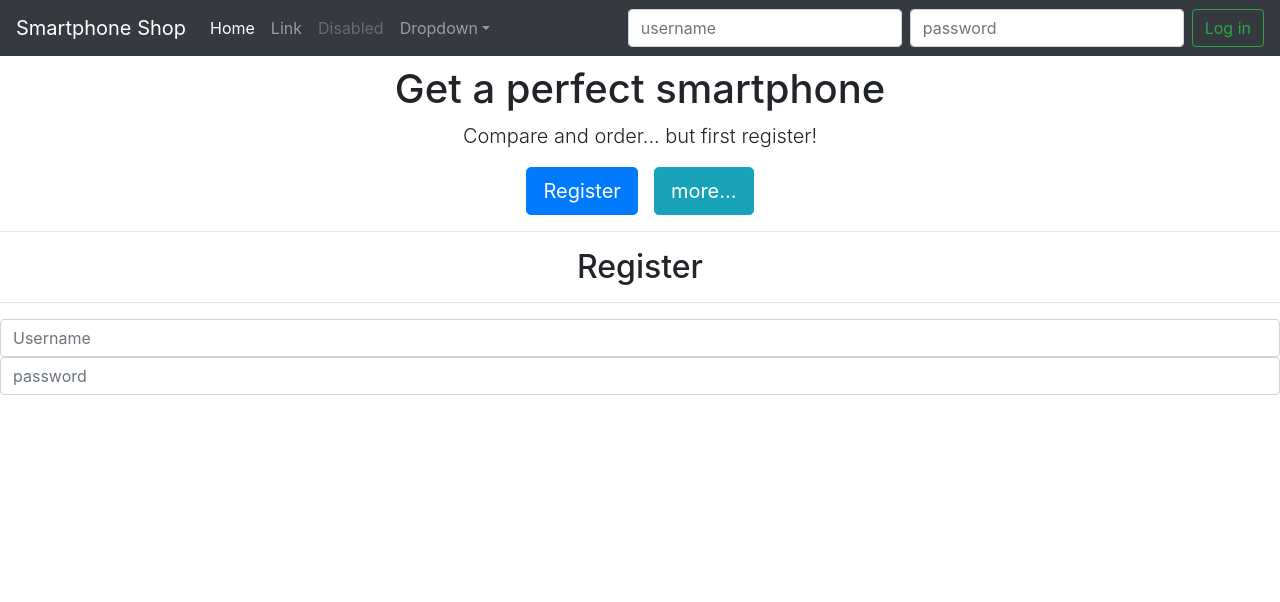
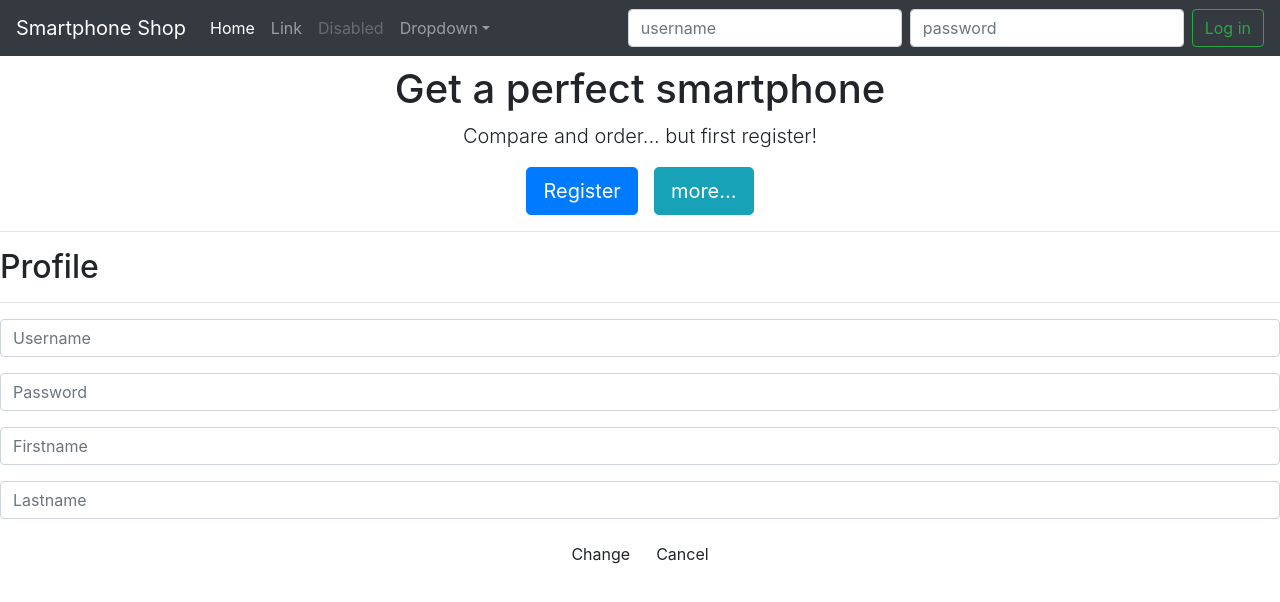
Before and after one commit to sondisonda/smartphoneShop, an Angular app in the folder angularSmartphoneShop/: page / in a window 1280 px wide. Shown: the top 602 px of the page. Built offline with nearby package versions, Linux system fonts and the light colour scheme.

Commit message:
Profile template

```diff
--- a/angularSmartphoneShop/src/app/app.component.html
+++ b/angularSmartphoneShop/src/app/app.component.html
@@ -5,4 +5,4 @@
 
 <app-home></app-home>
 
-<app-register></app-register>
+<app-profile></app-profile>
--- a/angularSmartphoneShop/src/app/app.module.ts
+++ b/angularSmartphoneShop/src/app/app.module.ts
@@ -9,6 +9,7 @@ import { LoginComponent } from './login/login.component';
 import { RegisterComponent } from './register/register.component';
 import { NavComponent } from './nav/nav.component';
 import { HomeComponent } from './home/home.component';
+import { ProfileComponent } from './profile/profile.component';
 
 
 @NgModule({
@@ -17,7 +18,8 @@ import { HomeComponent } from './home/home.component';
       LoginComponent,
       RegisterComponent,
       NavComponent,
-      HomeComponent
+      HomeComponent,
+      ProfileComponent
    ],
    imports: [
       BrowserModule,
--- a/angularSmartphoneShop/src/app/home/home.component.html
+++ b/angularSmartphoneShop/src/app/home/home.component.html
@@ -10,11 +10,12 @@
     </div>
   </div>
 
+
   <div *ngIf="registerMode" class="container">
     <div class="row justify-content-center">
       <div class="col-4">
-        <app-register (cancelRegister)="cancelRegisterMode($event)"></app-register>
-      </div>
+    <app-register></app-register>
     </div>
   </div>
 </div>
+</div>
--- a/angularSmartphoneShop/src/app/home/home.component.ts
+++ b/angularSmartphoneShop/src/app/home/home.component.ts
@@ -7,9 +7,21 @@ import { Component, OnInit } from '@angular/core';
 })
 export class HomeComponent implements OnInit {
 
+  registerMode = false;
+
+
   constructor() { }
 
   ngOnInit() {
   }
 
+  registerToggle() {
+    this.registerMode = true;
+  }
+
+  cancelRegisterMode(registerMode: boolean) {
+    this.registerMode = registerMode;
+  }
+
+
 }
--- /dev/null
+++ b/angularSmartphoneShop/src/app/profile/profile.component.html
@@ -0,0 +1,21 @@
+<form>
+  <hr>
+ <h2 class ="text-primay">Profile</h2>
+ <hr>
+ <div class="form-group">
+   <input type="text" class="form-control" placeholder="Username">
+ </div>
+   <div class="form-group">
+ <input type="password" class="form-control" placeholder="Password">
+   </div>
+   <div class="form-group">
+    <input type="text" class="form-control" placeholder="Firstname">
+      </div>
+      <div class="form-group">
+        <input type="text" class="form-control" placeholder="Lastname">
+          </div>
+   <div class="form-group text-center">
+     <button class="button btn - succes" type="submit" >Change</button>
+     <button class="button btn - default" type="button" >Cancel</button>
+       </div>
+ </form>
--- /dev/null
+++ b/angularSmartphoneShop/src/app/profile/profile.component.ts
@@ -0,0 +1,15 @@
+import { Component, OnInit } from '@angular/core';
+
+@Component({
+  selector: 'app-profile',
+  templateUrl: './profile.component.html',
+  styleUrls: ['./profile.component.css']
+})
+export class ProfileComponent implements OnInit {
+
+  constructor() { }
+
+  ngOnInit() {
+  }
+
+}
--- a/angularSmartphoneShop/src/app/register/register.component.html
+++ b/angularSmartphoneShop/src/app/register/register.component.html
@@ -2,12 +2,14 @@
  <hr>
 <h2 class ="text-center text-primay">Register</h2>
 <hr>
-
-
 <div class="form-group">
   <input type="text" class="form-control" placeholder="Username">
-
+</div>
+  <div class="form-group">
 <input type="password" class="form-control" placeholder="password">
   </div>
-
+  <div class="form-group text-center">
+    <button class="button btn - succes" type="submit" >Register</button>
+    <button class="button btn - default" type="button" >Cancel</button>
+      </div>
 </form>
```
Also changed, not shown: angularSmartphoneShop/src/app/profile/profile.component.css (added), 1 other file (tests, documents, lock files or other folders).
